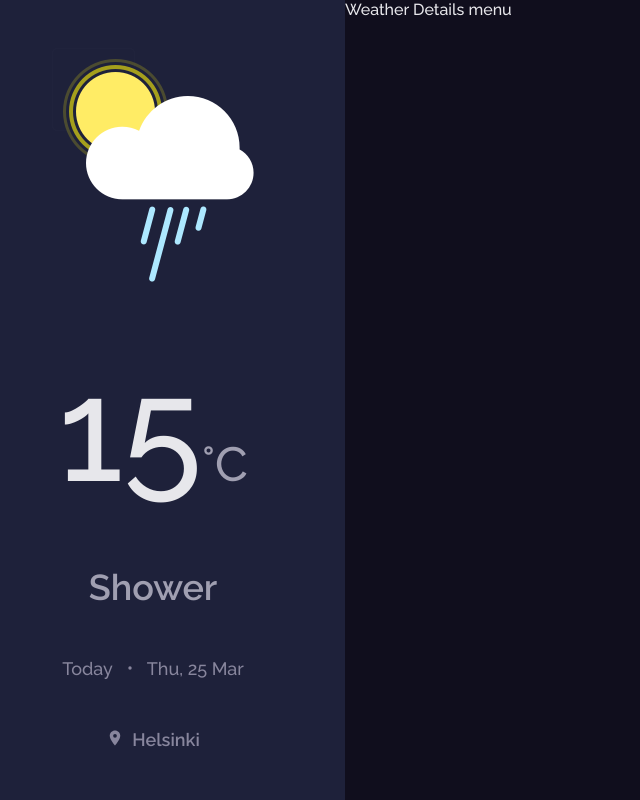
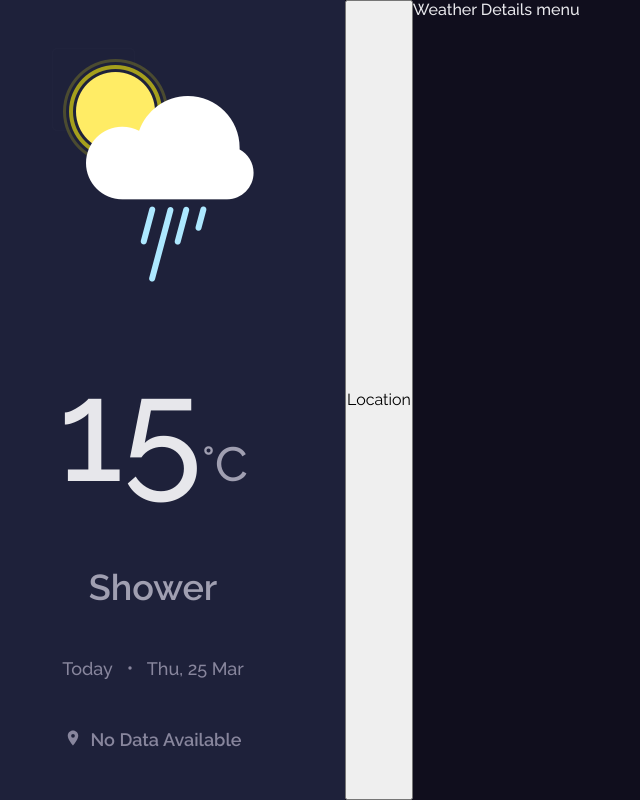
Before and after one commit to ALapina/Weather-app-Challenge, a React (Create React App) app: page / in a window 1280 px wide. Shown: the whole page, without its empty margins (39-679 px from the left). Built offline with nearby package versions, Linux system fonts and the light colour scheme; no server answers.

Commit message:
display user Location

```diff
--- a/src/components/App.js
+++ b/src/components/App.js
@@ -1,4 +1,4 @@
-import React from "react";
+import React, { useState, useEffect } from "react";
 import WeatherInfo from "./WeatherInfo/";
 import WeatherDetails from "./WeatherDetails/";
 
@@ -14,9 +14,61 @@ const Main = styled.main`
 `;
 
 function App() {
+  const [userLocation, setUserLocation] = useState(null);
+  const [errorMessage, setErrorMessage] = useState("");
+
+  useEffect(geoApi, []);
+
+  function geoApi() {
+    console.log("GeoApi");
+    navigator.geolocation.getCurrentPosition(
+      (position) => {
+        // console.log(position);
+        const latitude = position.coords.latitude;
+        const longitude = position.coords.longitude;
+        // console.log(`GEO API latitude: ${latitude}`);
+        // console.log(`GEO API longitude: ${longitude}`);
+        reverseGeocodingWithGeoCodeApi(latitude, longitude);
+      },
+      (error) => {
+        console.log(error);
+        setErrorMessage(error.message);
+      }
+    );
+  }
+
+  // https://geocode.xyz/${latitude},${longitude}?json=1
+
+  function reverseGeocodingWithGeoCodeApi(latitude, longitude) {
+    fetch(
+      `https://api.bigdatacloud.net/data/reverse-geocode-client?latitude=${latitude}&longitude=${longitude}&localityLanguage=en`
+    )
+      .then((res) => res.json())
+      .then((response) => {
+        console.log("User's Location Info: ", response);
+        setUserLocation(response.city);
+        // console.log(`COUNTRY: ${response.country}`);
+        // console.log(`CITY: ${response.city}`);
+      })
+      .catch((status) => {
+        console.log("Request failed.  Returned status of", status);
+      });
+  }
+  // No data available
+
+  // fetch("https://extreme-ip-lookup.com/json/")
+  //   .then((res) => res.json())
+  //   .then((response) => {
+  //     console.log(response);
+  //     console.log("IP Country: ", response.country);
+  //     console.log(response.city);
+  //     setUserLocation(response.city);
+  //   });
+
   return (
     <Main>
-      <WeatherInfo />
+      <WeatherInfo userLocation={userLocation} />
+      <button onClick={geoApi}>Location</button>
       <WeatherDetails />
     </Main>
   );
--- a/src/components/WeatherInfo/index.js
+++ b/src/components/WeatherInfo/index.js
@@ -3,6 +3,8 @@ import React from "react";
 import { MdLocationOn } from "react-icons/md";
 
 import { BsDot } from "react-icons/bs";
+
+// import UserLocation from "../UserLocation";
 
 import { currentDay } from "../../utils";
 
@@ -20,7 +22,7 @@ import {
   LocationIcon,
 } from "./WeatherInfoElements";
 
-const WeatherInfo = () => {
+const WeatherInfo = ({ userLocation }) => {
   return (
     <WeatherInfoContainer>
       <WeatherImgWrap>
@@ -43,7 +45,8 @@ const WeatherInfo = () => {
           <LocationIcon>
             <MdLocationOn />
           </LocationIcon>
-          Helsinki
+          {userLocation ? userLocation : "No Data Available"}
+          {/* <UserLocation /> */}
         </Location>
       </WeatherInfoWrapper>
     </WeatherInfoContainer>
```
Also changed, not shown: 1 other file (tests, documents, lock files or other folders).
